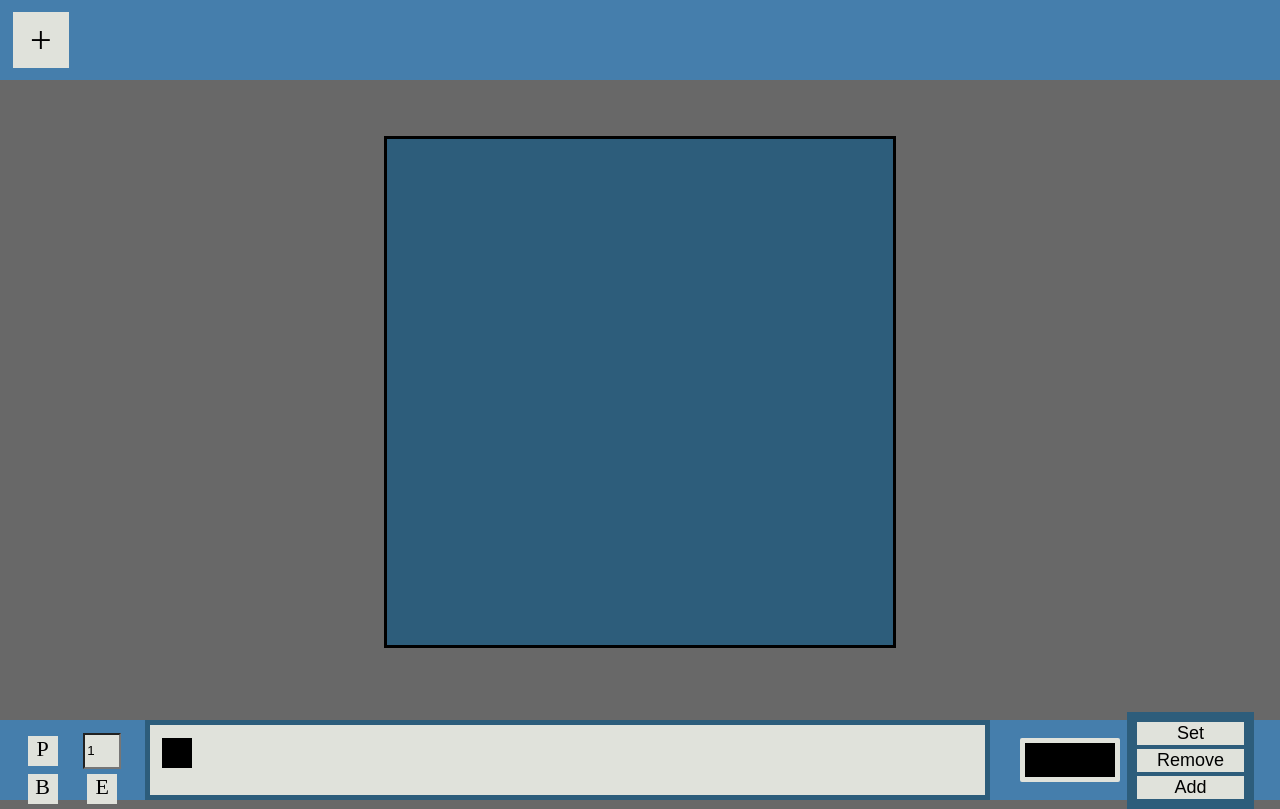
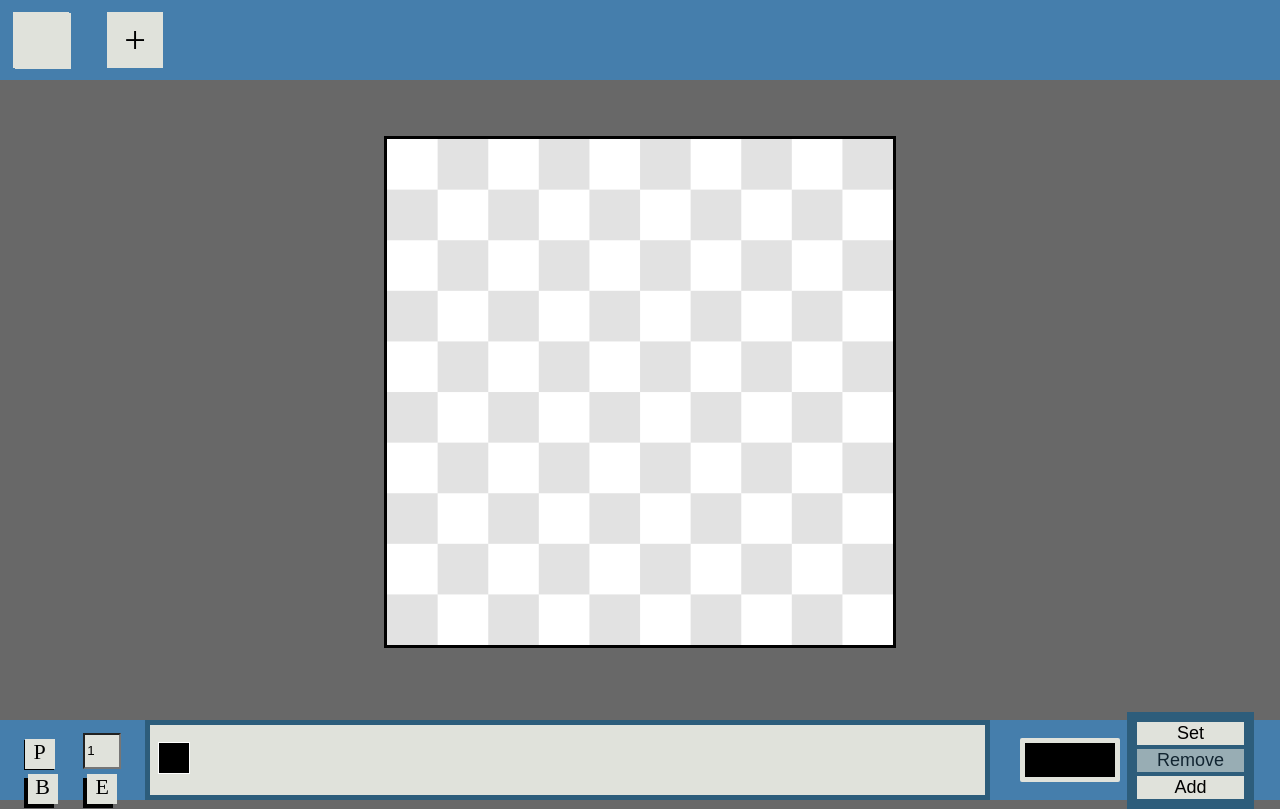
Before and after one commit to KevinBasta/draw-a-gif, a React (Vite) app: page / in a window 1280 px wide. Built offline with nearby package versions, Linux system fonts and the light colour scheme.

Commit message:
indicate selected elements

```diff
--- a/src/App.tsx
+++ b/src/App.tsx
@@ -5,7 +5,7 @@ import { Canvas } from "./Canvas";
 import { ColorTable } from "./ColorTable";
 import { FramePicker } from "./FramePicker";
 
-import { canvasType, frameType, colorType, colorTableType, toolType, toolData } from "./formats"
+import { canvasType, frameType, colorType, colorTableType, toolType, toolData } from "./Formats"
 import "./styles.css"
 
 const GlobalStyles = createGlobalStyle`
@@ -17,7 +17,7 @@ const GlobalStyles = createGlobalStyle`
     --primary-color: #2D5D7B;
     --secondary-color: #457EAC;
     --tertiary-color: #E0E2DB;
-    --quaternary-color: ;
+    --quaternary-color: #000000;
     --quinary-color: ;
     --senary-color: ;
 
@@ -34,7 +34,7 @@ const GlobalStyles = createGlobalStyle`
 export default function App() {
 
   const [canvas, setSanvas] = useState<canvasType>({ width: 10, height: 10 });
-  const [frames, setFrames] = useState<Array<frameType>>([]);
+  const [frames, setFrames] = useState<Array<frameType>>([getEmptyFrame()]);
 
   // Initializing color table with two colors
   // First is for "erase" functionality
@@ -50,7 +50,7 @@ export default function App() {
   );
 
   //{key: NaN, useLocalColorTable: null, localColorTable: null, indexStream: null}
-  const [currentFrame, setCurrentFrame]                   = useState<frameType>(null);
+  const [currentFrame, setCurrentFrame]                   = useState<frameType>(frames[0]);
   const [currentColorTable, setCurrentColorTable]         = useState<colorTableType>(globalColorTable);
   const [currentColorIndex, setCurrentColorIndex]         = useState<number>(1);
   const [currentTool, setCurrentTool]                     = useState<toolData>({key: crypto.randomUUID(), tool: toolType.brush, size: "1"});
@@ -118,7 +118,7 @@ export default function App() {
 
       <div className="tempflex">
         <div className="header">
-          <FramePicker frames={frames} addFrame={addFrame} displayFrame={displayFrame}/>
+          <FramePicker frames={frames} currentFrame={currentFrame} addFrame={addFrame} displayFrame={displayFrame}/>
         </div>
 
         <div className="mainContent">
--- a/src/Canvas.tsx
+++ b/src/Canvas.tsx
@@ -1,7 +1,7 @@
 import { useEffect, useRef, useState } from 'react';
 import styled from "styled-components";
 
-import { canvasType, frameType, colorType, colorTableType, toolType, toolData } from "./formats"
+import { canvasType, frameType, colorType, colorTableType, toolType, toolData } from "./Formats"
 
 // For detecting clicks on canvas
 var mouseDown = 0;
@@ -72,7 +72,6 @@ export function Canvas(props: CanvasProps) {
     } else if (canvasWidthInPixels < 550 || canvasHeightInPixels < 550) {
         qualityMultiplier = 10;
     }
-
 
     function getColorObject(indexStreamIndex: number) {
         let colorObject: colorType = {red: 0, blue: 0, green: 0};
@@ -315,7 +314,7 @@ export function Canvas(props: CanvasProps) {
                         fillContext(context, i, j, 1);
                     } catch (e) {
                         console.log(e);
-                        drawFrameDataPixel(i, j, "#000000");
+                        drawFrameDataPixel(i, j, 1);
                     }
                 })
             )
--- a/src/ColorTable.tsx
+++ b/src/ColorTable.tsx
@@ -1,7 +1,7 @@
 import { useState } from "react";
 import styled from "styled-components";
 
-import { canvasType, frameType, colorType, colorTableType, toolType, toolData } from "./formats"
+import { canvasType, frameType, colorType, colorTableType, toolType, toolData } from "./Formats"
 
 const ColorTableWrapper = styled.div`
     width: inherit;
@@ -28,7 +28,7 @@ const Tools = styled.div`
     background-color: var(--secondary-color);
 `
 
-const Tool = styled.div<{ $icon?: string; }>`
+const Tool = styled.div<{ $icon?: string; $selected?: boolean; }>`
     aspect-ratio: 1 / 1;
     width: var(--color-table-item-width);
     background-color: var(--tertiary-color);
@@ -37,6 +37,10 @@ const Tool = styled.div<{ $icon?: string; }>`
     display: flex;
     flex-direction: row;
     justify-content: space-evenly;
+
+    box-shadow: ${props => props.$selected ? "-1px 1px var(--quaternary-color);" : "-4px 4px var(--quaternary-color);"};
+    transform: ${props => props.$selected ? "translate(-3px, 3px);" : "translate(0px, 0px);"};
+
     cursor: pointer;
 
     &:after {
@@ -62,11 +66,15 @@ const Colors = styled.div`
     flex-wrap: wrap;
 `
 
-const Color = styled.div<{ $color?: string; }>`
+const Color = styled.div<{ $color?: string; $selected?: boolean; }>`
     aspect-ratio: 1 / 1;
     height: var(--color-table-item-width);
     background-color: ${props => props.$color};
     margin: 0px 12px 1vh 12px;
+    border: 1px solid white;
+    box-shadow: ${props => props.$selected ? "0px 0px var(--tertiary-color);" : "-4px 4px var(--quaternary-color);"};
+    transform: ${props => props.$selected ? "translate(-4px, 4px);" : "translate(0px, 0px);"};
+
     cursor: pointer;
 `;
 
@@ -135,7 +143,7 @@ const ButtonManager = styled.div`
     gap: 0.5vh;
 `;
 
-const Button = styled.button`
+const Button = styled.button<{ $disabled?: boolean; }>`
     background-color: var(--tertiary-color);
     color: black;
     border: 2px solid #555555;
@@ -147,13 +155,19 @@ const Button = styled.button`
     text-decoration: none;
     display: inline-block;
     font-size: large;
-    transition-duration: 0.2s;
-    cursor: pointer;
+
+    ${props => props.$disabled ?
+     `opacity: 0.6;
+      cursor: not-allowed;`:
+     `cursor: pointer;`};
 
     &:hover {
-        background-color: #555555;
-        color: white;
-    }
+        ${props => props.$disabled ?
+        `` :
+        `background-color: #555555;
+         color: white;`};
+      }
+
 `;
 
 
@@ -225,11 +239,9 @@ export function ColorTable(props: MyColorTableProps) {
     }
 
     function renderAddButton() {
-        if (props.currentColorTable.items.length < 255) {
-            return <Button key={crypto.randomUUID()} onClick={() => {addNewColor()}}> Add </Button>
-        } else {
-            return <Button key={crypto.randomUUID()} style={{  opacity: 0.6, cursor: "not-allowed", }}> Add </Button>
-        }
+        return <Button key={crypto.randomUUID()}
+                       $disabled={props.currentColorTable.items.length >= 255}
+                       onClick={() => {addNewColor()}}> Add </Button>
     }
 
     function doSomething(e: any) {
@@ -246,7 +258,7 @@ export function ColorTable(props: MyColorTableProps) {
     }
 
     function getColorPickerValues() {
-        let hexInputColor = document.getElementById("favcolor").value;
+        let hexInputColor = document.getElementById("colorpicker").value;
 
         let r: string, g: string, b: string;
         if (hexInputColor.length == 4) {
@@ -357,8 +369,8 @@ export function ColorTable(props: MyColorTableProps) {
         // Set the color to the clicked color index
         props.setCurrentColorIndex(() => {return i});
 
-        // Set tool to brush if it's not brush
-        if (props.currentTool.tool != toolType.brush) {
+        // Set tool to brush if it's currently an eraser
+        if (props.currentTool.tool == toolType.eraser) {
             props.setCurrentTool((object: toolData) => {
                 return {
                     key: object.key,
@@ -373,7 +385,11 @@ export function ColorTable(props: MyColorTableProps) {
         <>
         <ColorTableWrapper>
             <Tools>
-                <Tool key={crypto.randomUUID()} $icon={"P"}  onClick={(e) => {updateTool(toolType.brush)}}></Tool>
+                <Tool key={crypto.randomUUID()}
+                      $icon={"P"}
+                      $selected={props.currentTool.tool == toolType.brush}
+                      onClick={(e) => {updateTool(toolType.brush)}}></Tool>
+
                 <SizeInput key={props.currentTool.key}
                            type="number"
                            min="1"
@@ -381,23 +397,31 @@ export function ColorTable(props: MyColorTableProps) {
                            value={props.currentTool.size}
                            onMouseOver={e => e.target.focus()}
                            onChange={e => updateToolSize(e)}></SizeInput>
-                <Tool key={crypto.randomUUID()} $icon={"B"} onClick={(e) => {updateTool(toolType.bucket)}}></Tool>
-                <Tool key={crypto.randomUUID()} $icon={"E"}  onClick={(e) => {updateTool(toolType.eraser)}}></Tool>
+
+                <Tool key={crypto.randomUUID()}
+                      $icon={"B"}
+                      $selected={props.currentTool.tool == toolType.bucket}
+                      onClick={(e) => {updateTool(toolType.bucket)}}></Tool>
+
+                <Tool key={crypto.randomUUID()}
+                      $icon={"E"}
+                      $selected={props.currentTool.tool == toolType.eraser}
+                      onClick={(e) => {updateTool(toolType.eraser)}}></Tool>
             </Tools>
             <Colors>
             {
                 props.currentColorTable.items.map((entry, i) => {
                     if (i != 0) {
-                        return <Color key={crypto.randomUUID()} $color={getColorString(entry)} onClick={() => setColorIndexAndTool(i)} />
+                        return <Color key={crypto.randomUUID()} $color={getColorString(entry)} $selected={i == props.currentColorIndex} onClick={() => setColorIndexAndTool(i)} />
                     }
                 })
             }
             </Colors>
             <ColorOptions>
-                <ColorPicker type="color" id="favcolor" name="favcolor"></ColorPicker>
+                <ColorPicker type="color" id="colorpicker" name="colorpicker"></ColorPicker>
                 <ButtonManager>
                     <Button onClick={() => setClr()}> Set </Button>
-                    <Button onClick={() => removeClr()}> Remove </Button>
+                    <Button $disabled={props.currentColorTable.items.length <= 2} onClick={() => removeClr()}> Remove </Button>
                     {
                         renderAddButton()
                     }
--- a/src/FramePicker.tsx
+++ b/src/FramePicker.tsx
@@ -1,10 +1,6 @@
 import styled from "styled-components";
+import { frameType } from "./Formats";
 
-interface MyFramePickerProps {
-    frames: any;
-    addFrame: any;
-    displayFrame: any;
-}
 
 const FramePickerElem = styled.div`
     height: 10vh;
@@ -22,7 +18,7 @@ const FramePickerElem = styled.div`
     overflow-x: scroll;
 `;
 
-const FramePreview = styled.div`
+const FramePreview = styled.div<{ $selected?: boolean; }>`
     aspect-ratio: 1 / 1;
     height: 70%;
     background-color: var(--tertiary-color);
@@ -30,6 +26,11 @@ const FramePreview = styled.div`
     flex-direction: row;
     align-items: center;
     justify-content: center;
+
+    box-shadow: ${props => props.$selected ? "2px 1px var(--tertiary-color);" : "-4px 4px var(--quaternary-color);"};
+    transform: ${props => props.$selected ? "translate(0px, 0px);" : "translate(4px, -4px);"};
+
+    cursor: pointer;
 `;
 
 const FrameAdder = styled.div`
@@ -40,6 +41,13 @@ const FrameAdder = styled.div`
     flex-direction: row;
     align-items: center;
     justify-content: center;
+    cursor: pointer;
+
+    transition: 0.2s;
+
+    &:hover {
+        background-color: var(--background-color);
+    }
 
     &:after {
         content: "+";
@@ -47,15 +55,22 @@ const FrameAdder = styled.div`
     }
 `;
 
-export function FramePicker({ frames, addFrame, displayFrame }: MyFramePickerProps) {
+interface MyFramePickerProps {
+    frames: Array<frameType>;
+    currentFrame: frameType;
+    addFrame: Function;
+    displayFrame: Function;
+}
+
+export function FramePicker(props: MyFramePickerProps) {
     return (
         <FramePickerElem>
         {
-            [...Array(frames.length)].map((_, i) => {
-                return <FramePreview key={frames[i].key} onClick={() => displayFrame(frames[i])} />
+            [...Array(props.frames.length)].map((_, i) => {
+                return <FramePreview key={props.frames[i].key} $selected={props.frames[i] == props.currentFrame} onClick={() => props.displayFrame(props.frames[i])} />
             })
         }
-        <FrameAdder onClick={() => addFrame()} />
+        <FrameAdder onClick={() => props.addFrame()} />
         </FramePickerElem>
     );
 }
--- a/src/main.tsx
+++ b/src/main.tsx
@@ -1,7 +1,7 @@
 import React from 'react'
 import ReactDOM from 'react-dom/client'
 import App from './App.tsx'
-export * from "./formats.ts"
+export * from "./Formats.ts"
 
 ReactDOM.createRoot(document.getElementById('root')!).render(
   <React.StrictMode>
```
Also changed, not shown: src/CanvasObject.ts (+22 -0 lines), src/ColorUtil.ts (added, +10 -0 lines).
